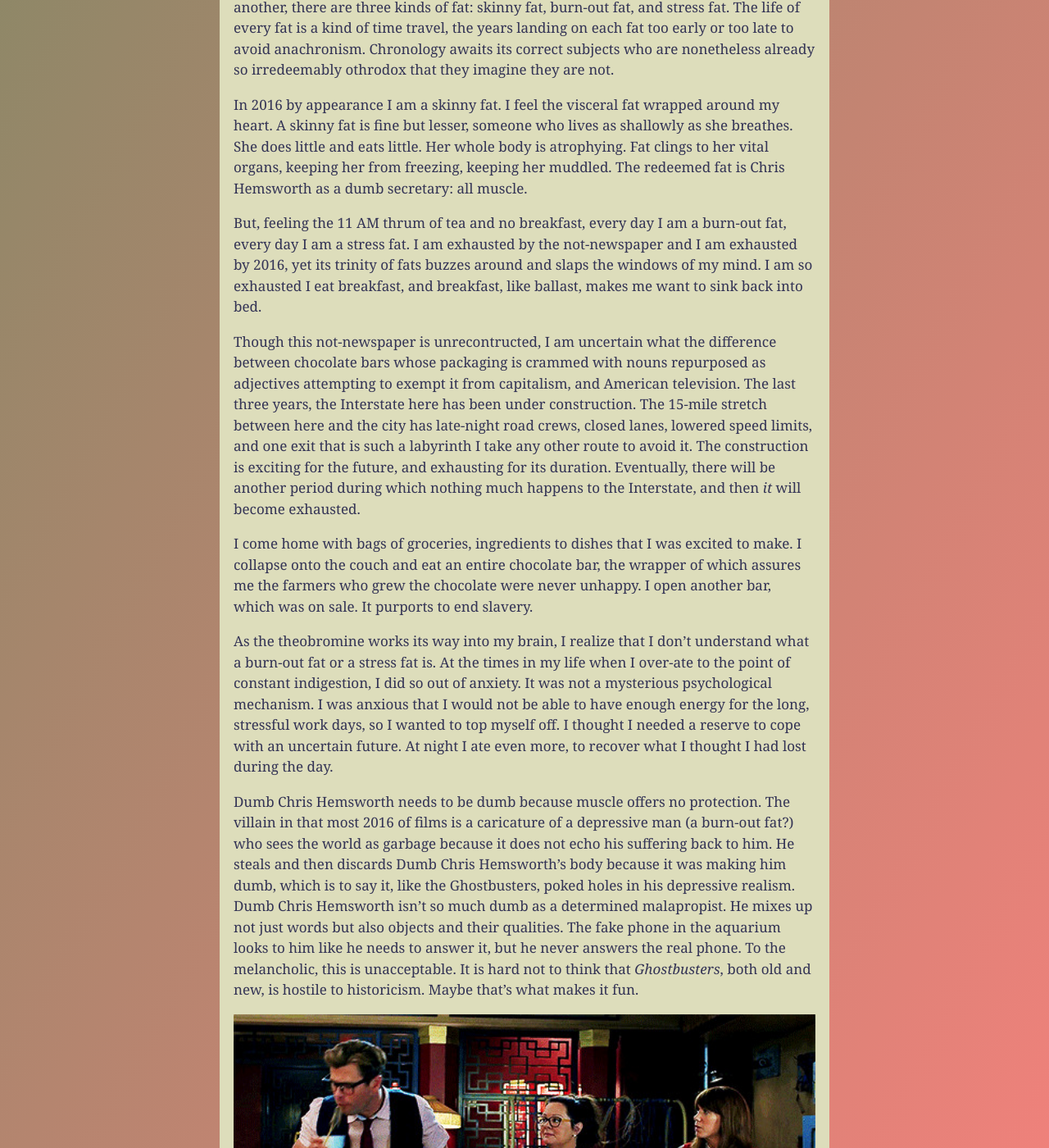
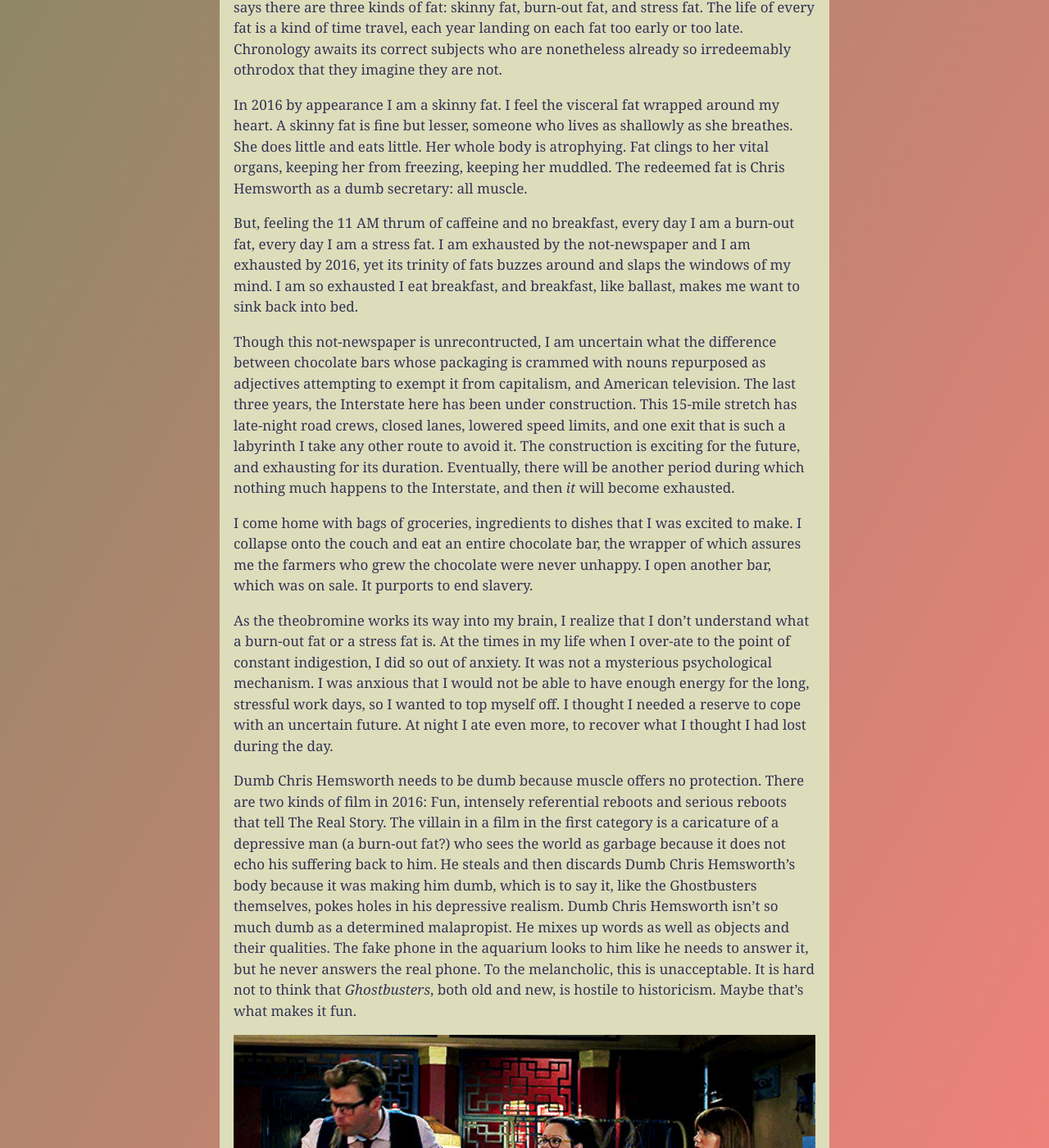
Before and after one commit to meanyhead/meanyhead.github.io, a Jekyll site: the page built from _posts/2016-8-11-futurism.md, in a window 1280 px wide and 1400 px high, scrolled down 269 px. Shown: the whole window at 82% size. Built offline with Jekyll 4.4.1, drawn with Linux system fonts in a browser that asks for light colours; comment, search, counter and statistics services are not loaded; some of the changed text lies outside the part shown.

Commit message:
futurism edits

```diff
--- a/_posts/2016-8-11-futurism.md
+++ b/_posts/2016-8-11-futurism.md
@@ -3,20 +3,20 @@
 title: Futurism
 ---
 
-In 2016 the newspaper--not that there is a newspaper--asks you "what kind of fat are you?" There has not been an invasion of lipid-based life forms; you are a fat; I am a fat; we are all fats. Every fat's story is one of redemption from fat. Coming from one fat to another, there are three kinds of fat: skinny fat, burn-out fat, and stress fat. The life of every fat is a kind of time travel, the years landing on each fat too early or too late to avoid anachronism. Chronology awaits its correct subjects who are nonetheless already so irredeemably othrodox that they imagine they are not.
+In the year 2016 the newspaper--not that there is a newspaper--asks you "what kind of fat are you?" There has not been an invasion of lipid-based life forms; you are a fat; I am a fat; we are all fats. Every fat's story is one of redemption from fat. The newspaper says there are three kinds of fat: skinny fat, burn-out fat, and stress fat. The life of every fat is a kind of time travel, each year landing on each fat too early or too late. Chronology awaits its correct subjects who are nonetheless already so irredeemably othrodox that they imagine they are not.
 
 In 2016 by appearance I am a skinny fat. I feel the visceral fat wrapped around my heart. A skinny fat is fine but lesser, someone who lives as shallowly as she breathes. She does little and eats little. Her whole body is atrophying. Fat clings to her vital organs, keeping her from freezing, keeping her muddled. The redeemed fat is Chris Hemsworth as a dumb secretary: all muscle.
 
-But, feeling the 11 AM thrum of tea and no breakfast, every day I am a burn-out fat, every day I am a stress fat. I am exhausted by the not-newspaper and I am exhausted by 2016, yet its trinity of fats buzzes around and slaps the windows of my mind. I am so exhausted I eat breakfast, and breakfast, like ballast, makes me want to sink back into bed.
+But, feeling the 11 AM thrum of caffeine and no breakfast, every day I am a burn-out fat, every day I am a stress fat. I am exhausted by the not-newspaper and I am exhausted by 2016, yet its trinity of fats buzzes around and slaps the windows of my mind. I am so exhausted I eat breakfast, and breakfast, like ballast, makes me want to sink back into bed.
 
-Though this not-newspaper is unrecontructed, I am uncertain what the difference between chocolate bars whose packaging is crammed with nouns repurposed as adjectives attempting to exempt it from capitalism, and American television. The last three years, the Interstate here has been under construction. The 15-mile stretch between here and the city has late-night road crews, closed lanes, lowered speed limits, and one exit that is such a labyrinth I take any other route to avoid it. The construction is exciting for the future, and exhausting for its duration. Eventually, there will be another period during which nothing much happens to the Interstate, and then *it* will become exhausted.
+Though this not-newspaper is unrecontructed, I am uncertain what the difference between chocolate bars whose packaging is crammed with nouns repurposed as adjectives attempting to exempt it from capitalism, and American television. The last three years, the Interstate here has been under construction. This 15-mile stretch has late-night road crews, closed lanes, lowered speed limits, and one exit that is such a labyrinth I take any other route to avoid it. The construction is exciting for the future, and exhausting for its duration. Eventually, there will be another period during which nothing much happens to the Interstate, and then *it* will become exhausted.
 
 I come home with bags of groceries, ingredients to dishes that I was excited to make. I collapse onto the couch and eat an entire chocolate bar, the wrapper of which assures me the farmers who grew the chocolate were never unhappy. I open another bar, which was on sale. It purports to end slavery.
 
 As the theobromine works its way into my brain, I realize that I don't understand what a burn-out fat or a stress fat is. At the times in my life when I over-ate to the point of constant indigestion, I did so out of anxiety. It was not a mysterious psychological mechanism. I was anxious that I would not be able to have enough energy for the long, stressful work days, so I wanted to top myself off. I thought I needed a reserve to cope with an uncertain future. At night I ate even more, to recover what I thought I had lost during the day.
 
-Dumb Chris Hemsworth needs to be dumb because muscle offers no protection. The villain in that most 2016 of films is a caricature of a depressive man (a burn-out fat?) who sees the world as garbage because it does not echo his suffering back to him. He steals and then discards Dumb Chris Hemsworth's body because it was making him dumb, which is to say it, like the Ghostbusters, poked holes in his depressive realism. Dumb Chris Hemsworth isn't so much dumb as a determined malapropist. He mixes up not just words but also objects and their qualities. The fake phone in the aquarium looks to him like he needs to answer it, but he never answers the real phone. To the melancholic, this is unacceptable. It is hard not to think that *Ghostbusters*, both old and new, is hostile to historicism. Maybe that's what makes it fun.
+Dumb Chris Hemsworth needs to be dumb because muscle offers no protection. There are two kinds of film in 2016: Fun, intensely referential reboots and serious reboots that tell The Real Story. The villain in a film in the first category is a caricature of a depressive man (a burn-out fat?) who sees the world as garbage because it does not echo his suffering back to him. He steals and then discards Dumb Chris Hemsworth's body because it was making him dumb, which is to say it, like the Ghostbusters themselves, pokes holes in his depressive realism. Dumb Chris Hemsworth isn't so much dumb as a determined malapropist. He mixes up words as well as objects and their qualities. The fake phone in the aquarium looks to him like he needs to answer it, but he never answers the real phone. To the melancholic, this is unacceptable. It is hard not to think that *Ghostbusters*, both old and new, is hostile to historicism. Maybe that's what makes it fun.
 
 ![Dumb Chris Hemsworth spits out Melissa McCarthy's coffee]({{ site.baseurl }}/res/img/hemsworth-spitting.jpg)
 
-2016 is a year of crying in comedies for me. Not because the comedies (*Absolutely Fabulous*, *Ghostbusters*) are bad, but because the jokes brush away my habitual distractions, and then there are lulls between jokes. In most groups I am a Holtzmann, relying on others to be responsible and to define a continuity that she is left to observe and comment upon at her leisure. The expansiveness of her relation to time allows her to be laconic. Her jokes are burn-out jokes. Both she and the villain are destructive geniuses, but where he wants to blow up the world because it's not up to his standards, she is a nihilist who delights in blowing shit up in general. His energy, as well as his burn-out, comes from his retentiveness. While his laboratory is filled with ghosts trapped in picture frames, the Ghostbusters' catch one ghost and release it in the next scene. As a scientist, Holtzmann is an omnivore, exhaustion turned inside-out. Everything is meaningless so she "actualizes" every idea that occurs to her, which perhaps explains the Makers persistance into 2016, so tiring just to consider.
+2016 is a year of crying in comedies for me. Not because the comedies (*Absolutely Fabulous*, *Ghostbusters*) are bad, but because the jokes brush away my habitual distractions, and then there are lulls between jokes. In most groups I am a Holtzmann, relying on others to be responsible and to define a continuity that I am left to observe and comment upon at my leisure. The expansiveness that this gives Holtzmann's relation to time allows her to be laconic. Her jokes are burn-out jokes. Both she and the villain are destructive geniuses, but where he wants to blow up the world because it's not up to his standards, she is a nihilist who delights in blowing shit up in general. His energy, as well as his dissatisfaction, comes from his retentiveness. While his laboratory is filled with ghosts trapped in picture frames, the Ghostbusters' catch one ghost and release it in the next scene. As a scientist, Holtzmann is an omnivore; she is exhaustion turned inside-out. Everything is meaningless, so she "actualizes" every idea that occurs to her, which perhaps explains the Makers persistance into 2016, so tiring just to consider.
```
